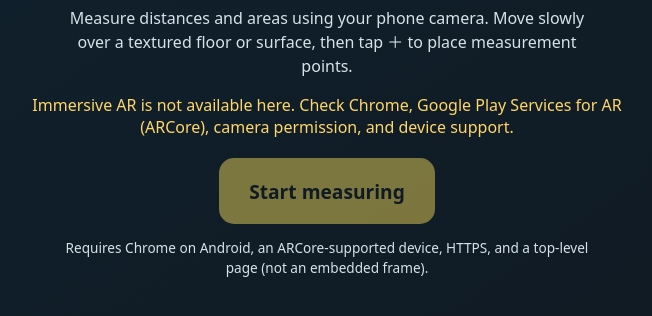
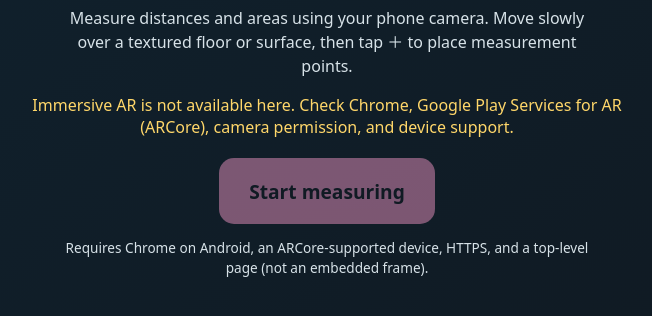
Before and after one commit to folktek111/folktek111.github.io, a plain HTML site: page measure/index.html in a window 1280 px wide. Shown: the part 300-616 px from the top of the page, without its empty margins (313-965 px from the left). Drawn offline with nearby package versions, Linux system fonts and the light colour scheme.

Commit message:
Measure app: pink buttons instead of yellow
Co-Authored-By: Claude Opus 5.5 <noreply@anthropic.com>
Claude-Session: https://claude.ai/code/session_01H4MCqYb9nqBCzXnxwsDDP1

```diff
--- a/measure/index.html
+++ b/measure/index.html
@@ -8,7 +8,7 @@
 <link rel="manifest" href="manifest.webmanifest">
 <link rel="icon" href="icon-192.png">
 <style>
-  :root { color-scheme: dark; --panel:rgba(8,18,26,.88); --accent:#ffe45c; --text:#fff; }
+  :root { color-scheme: dark; --panel:rgba(8,18,26,.88); --accent:#ff9ecf; --text:#fff; }
   * { box-sizing:border-box; }
   html,body { margin:0; width:100%; height:100%; overflow:hidden; background:#101820; color:var(--text);
     font-family:system-ui,-apple-system,Segoe UI,Roboto,sans-serif; touch-action: manipulation; }
```
